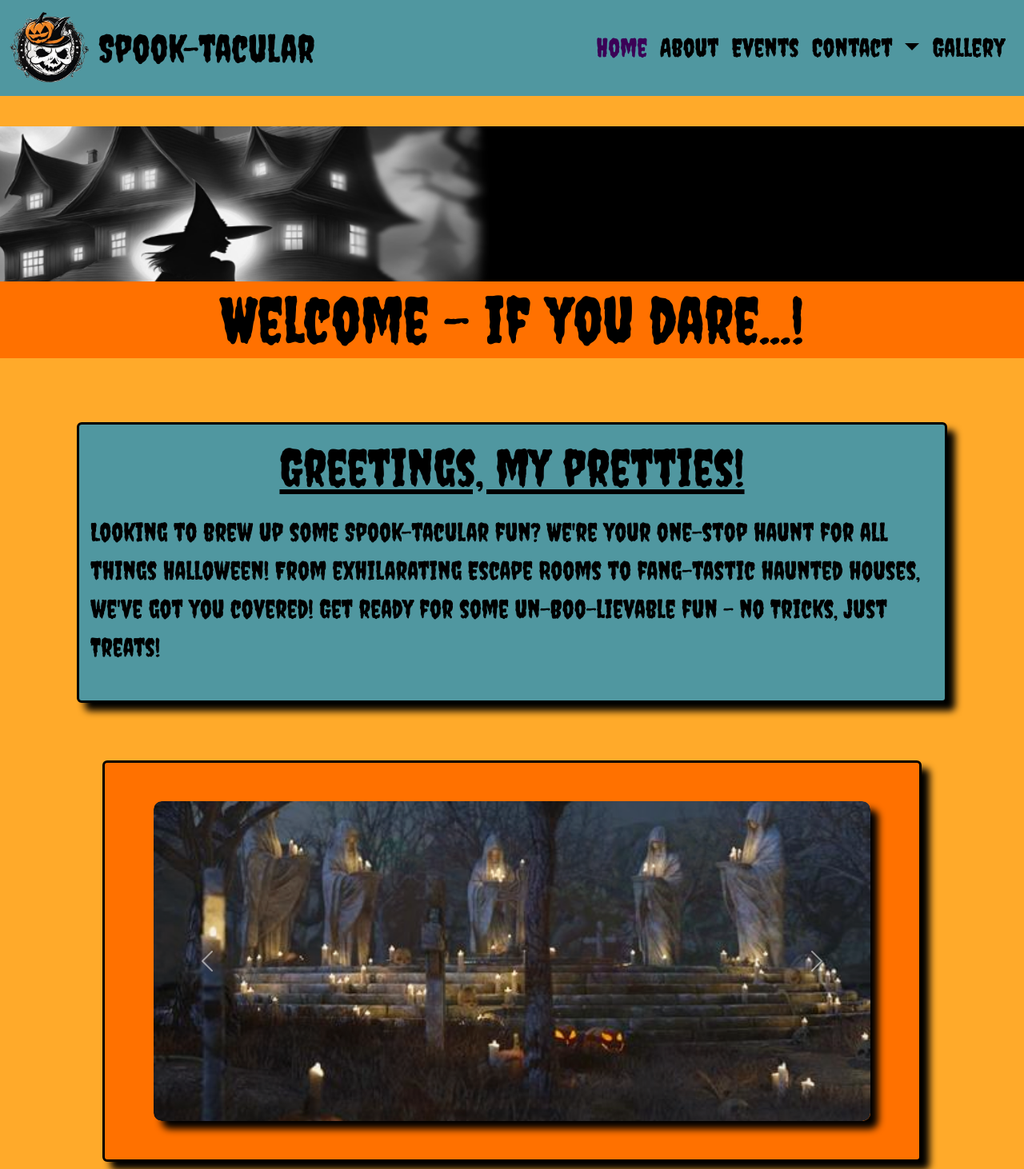
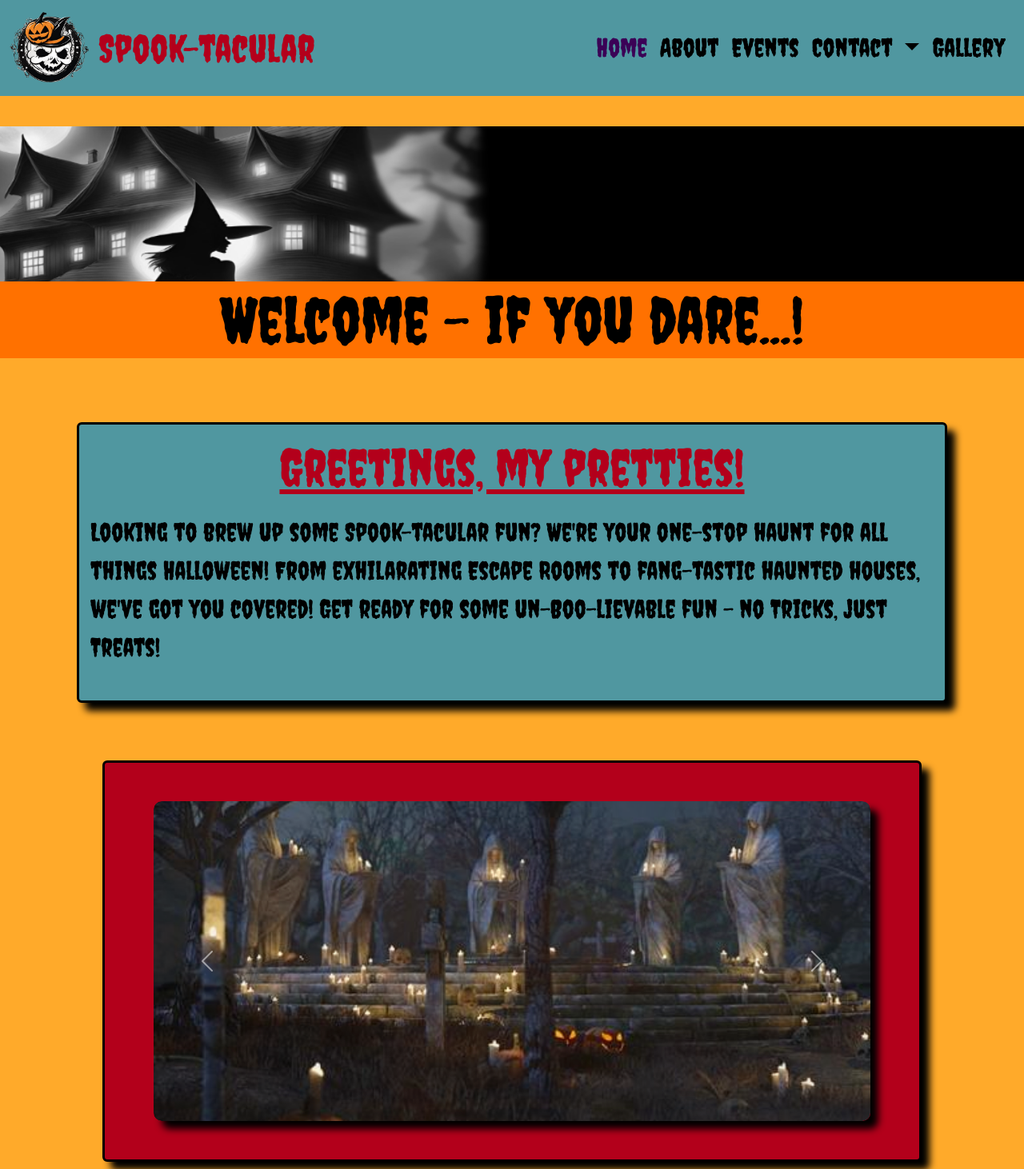
Before and after one commit to Kaylaesmith1/hackathon-oct-team6, a plain HTML site: page index.html in a window 1280 px wide. Shown: the top 1462 px of the page at 80% size. Drawn offline with nearby package versions, Linux system fonts and the light colour scheme.

Commit message:
Added CSS color to index.html

```diff
--- a/assets/css/styles.css
+++ b/assets/css/styles.css
@@ -113,8 +113,8 @@ img.logo-image {
 
 .carousel-card {
   width: 80%;
-  /* background-color: #5097a0; */
-  background-color: #ff7100;
+  /* background-color: #ff7100; */
+  background-color: #b3001b;
   border: 3px solid black;
   margin: 3rem;
 }
@@ -127,7 +127,7 @@ img.logo-image {
   display: flex;
   font-family: Creepster, sans-serif;
   justify-content: center;
-  color: #000000;
+  color: #b3001b;
   text-decoration: underline;
   font-size: 4rem;
 }
--- a/index.html
+++ b/index.html
@@ -31,7 +31,7 @@
               src="assets/images/logo.png"
               alt="Halloween logo"
             />
-            <span>Spook-tacular</span>
+            <span style="color:#b3001b;">Spook-tacular</span>
           </a>
           <button
             class="navbar-toggler"
```
